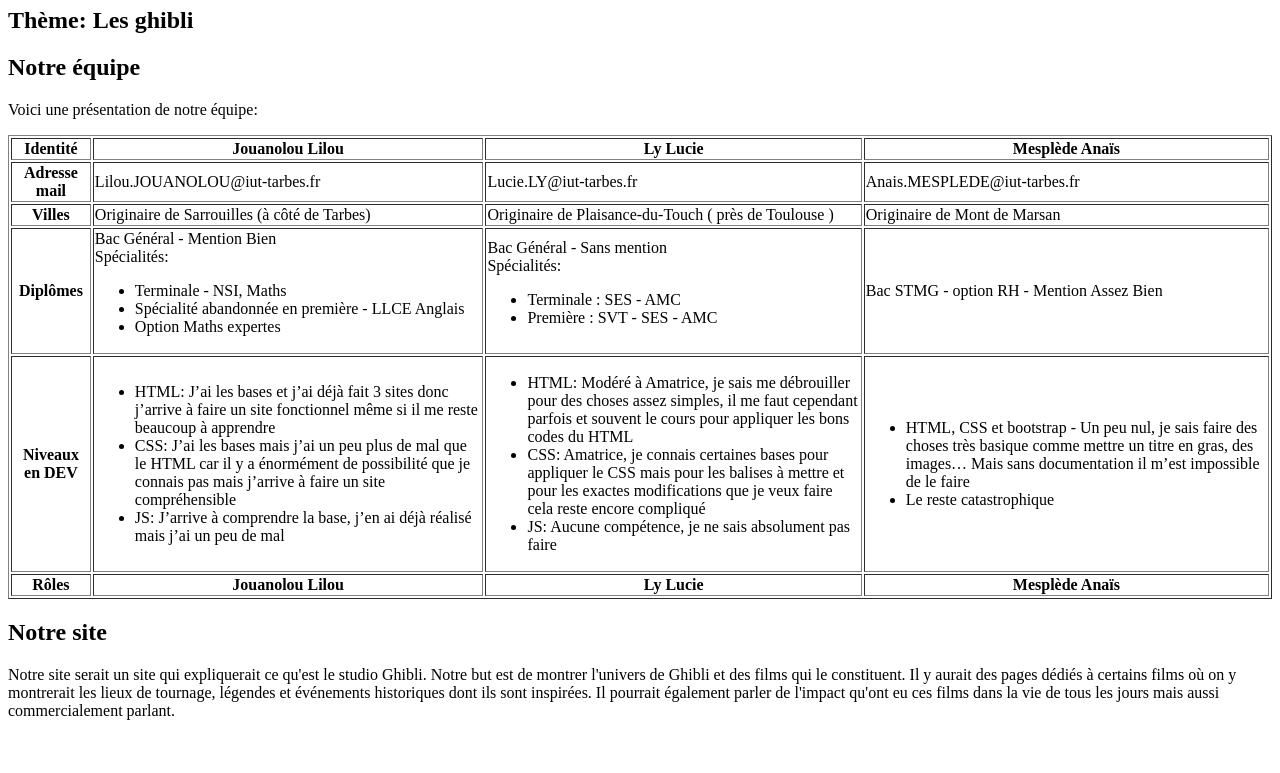
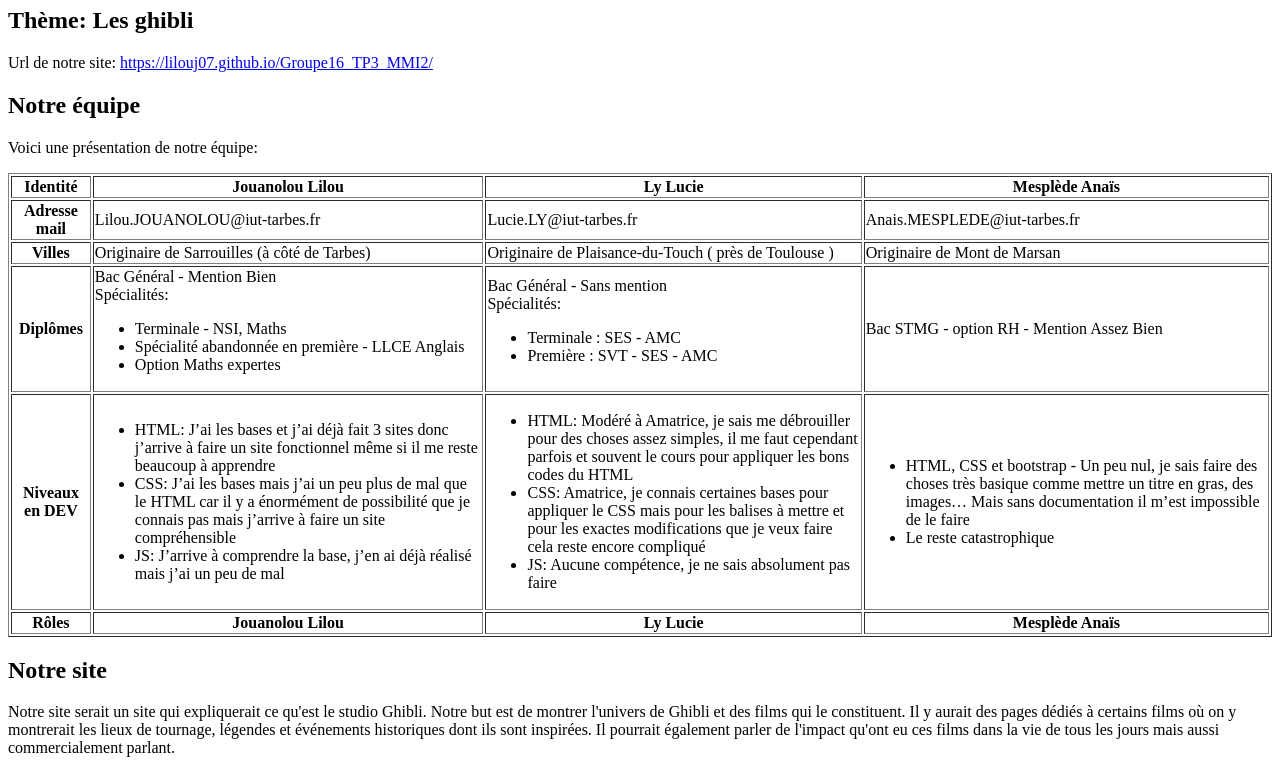
Before and after one commit to LilouJ07/Groupe16_TP3_MMI2, a plain HTML site: page index.html in a window 1280 px wide. Shown: the part 73-846 px from the top of the page. Before the commit the page ends 809 px from the top, so only its background shows below. Drawn offline with Linux system fonts and the light colour scheme.

Commit message:
Update index.html with site URL and formatting
Added a URL link to the site and formatted the HTML content.

```diff
--- a/index.html
+++ b/index.html
@@ -14,6 +14,7 @@
     <body>
         <h1>Groupe 16</h1>
         <h2>Thème: Les ghibli </h2>
+        <p>Url de notre site: <a href="https://lilouj07.github.io/Groupe16_TP3_MMI2/">https://lilouj07.github.io/Groupe16_TP3_MMI2/</a></p>
 
 
 
```
